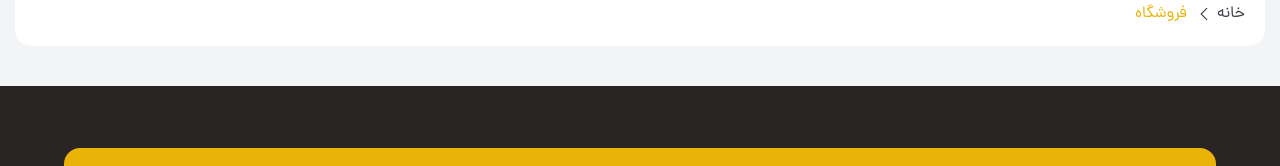
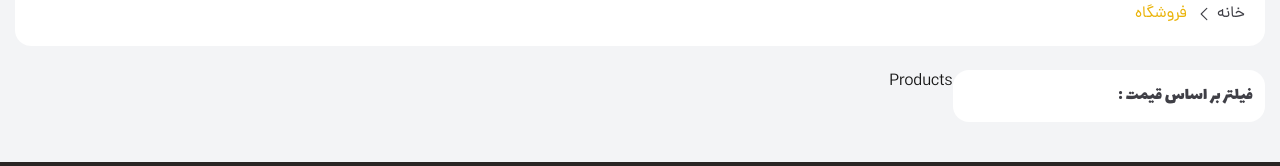
Before and after one commit to milad1385/tool-shop, a Next.js app: page /products in a window 1280 px wide. Shown: the part 210-376 px from the top of the page. Built offline with nearby package versions, Linux system fonts and the light colour scheme.

Commit message:
add filter side and products component

```diff
--- a/package.json
+++ b/package.json
@@ -23,6 +23,7 @@
     "react-hook-form": "^7.56.3",
     "react-hot-toast": "^2.5.1",
     "react-icons": "^5.4.0",
+    "react-range-slider-input": "^3.2.1",
     "react-select": "^5.10.1",
     "recharts": "^2.15.1",
     "svg-captcha": "^1.4.0",
--- a/src/app/(main)/products/page.tsx
+++ b/src/app/(main)/products/page.tsx
@@ -1,5 +1,7 @@
 import Breadcrumb from "@/components/modules/main/Breadcrumb";
 import Container from "@/components/modules/main/Container";
+import FilterSide from "@/components/templates/products/FilterSide";
+import Products from "@/components/templates/products/Products";
 import React from "react";
 
 function page() {
@@ -11,6 +13,11 @@ function page() {
           { id: 2, name: "فروشگاه", href: "/products" },
         ]}
       />
+
+      <div className="grid grid-cols-12">
+        <FilterSide />
+        <Products />
+      </div>
     </Container>
   );
 }
--- /dev/null
+++ b/src/components/templates/products/FilterSide.tsx
@@ -0,0 +1,13 @@
+import React from "react";
+
+function FilterSide() {
+  return (
+    <div className="col-span-3">
+      <div className="bg-white rounded-2xl p-3">
+        <h3 className="text-lg text-zinc-700 font-Lalezar">فیلتر بر اساس قیمت : </h3>
+      </div>
+    </div>
+  );
+}
+
+export default FilterSide;
--- /dev/null
+++ b/src/components/templates/products/Products.tsx
@@ -0,0 +1,11 @@
+import React from 'react'
+
+function Products() {
+  return (
+    <div className='col-span-9'>
+      Products
+    </div>
+  )
+}
+
+export default Products
```
Also changed, not shown: 1 other file (tests, documents, lock files or other folders).
